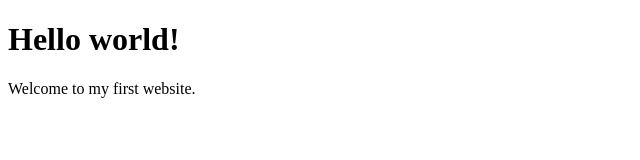
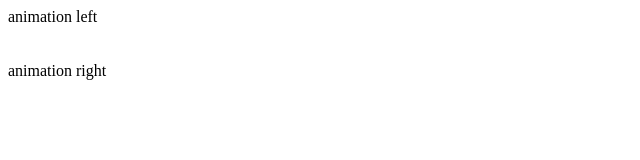
Before and after one commit to CarroEk/rainy-days-website, a plain HTML site: page index.html in a window 1280 px wide. Shown: the whole page, without its empty margins (0-640 px from the left). Drawn offline with Linux system fonts and the light colour scheme.

Commit message:
added html

```diff
--- a/index.html
+++ b/index.html
@@ -1,10 +1,32 @@
 <!DOCTYPE html>
-<html>
+<html lang="en">
   <head>
-    <title>My first website</title>
+    <meta charset="UTF-8">
+    <meta http-equiv="X-UA-Compatible" content="IE=edge">
+    <meta name="viewport" content="width=device-width, initial-scale=1.0">
+    <meta name="description" content="Get quality rainjackets for all kinds of weather from RainyDays, we are pushing the comfort zone">
+    <title>RainyDays</title>
   </head>
   <body>
-    <h1>Hello world!</h1>
-    <p>Welcome to my first website.</p>
+    <header>
+    </header>
+    <main>
+      <section>
+        <div>
+           animation left
+        </div>
+        <div>
+          <img src="" alt="">
+          <a href=""></a>
+        </div>
+        <div>
+          <img src="" alt="">
+          <a href=""></a>
+        </div>
+        <div>
+          animation right
+        </div>
+    </section>
+  </main>
   </body>
 </html>
```
